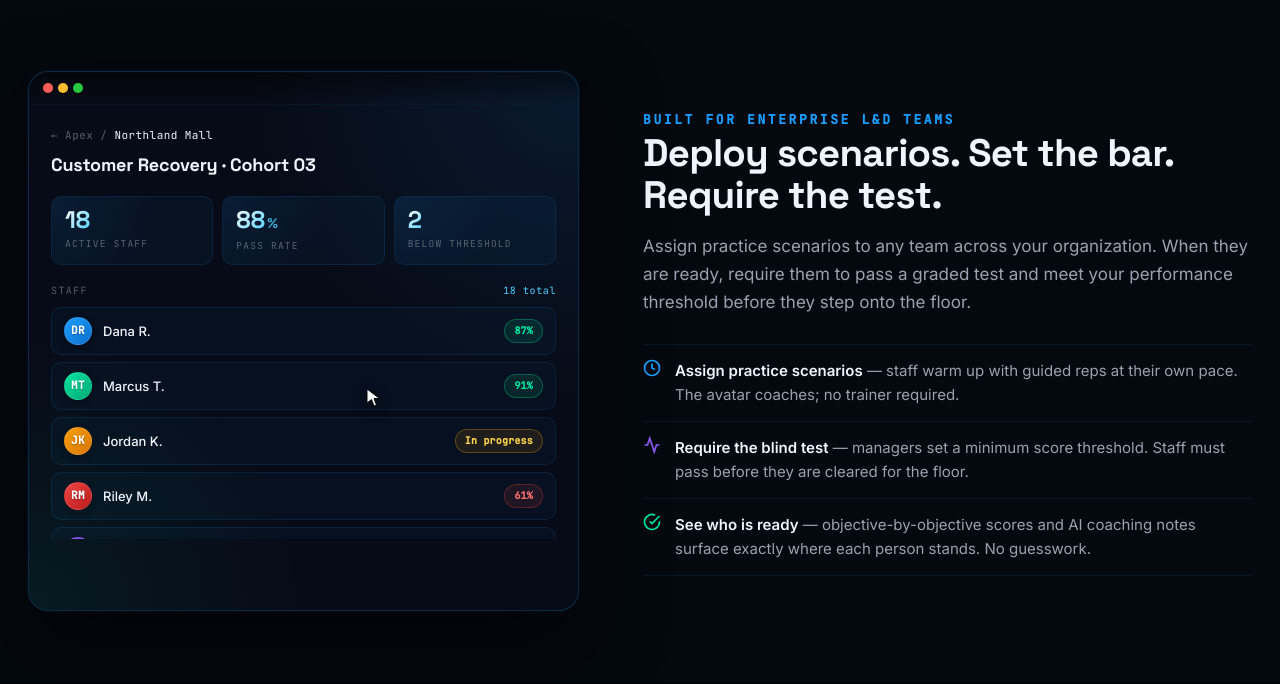
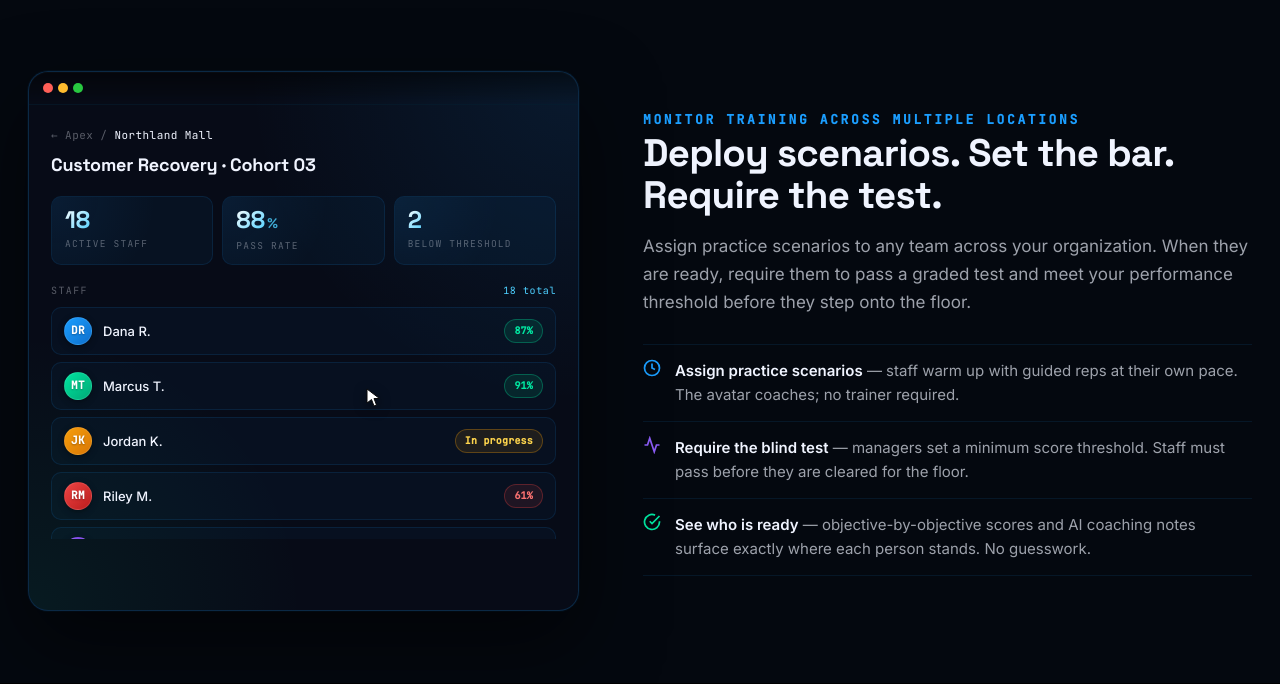
Before and after one commit to hamzaclinicalai/Bullettrain, a Flask app: page /platform in a window 1280 px wide. Shown: the part 1184-1868 px from the top of the page. Run offline with Flask 3, Linux system fonts and the light colour scheme.

Commit message:
Rename L&D teams eyebrow to Monitor Training Across Multiple Locations
https://claude.ai/code/session_017MX7MC6vchbLRgjTJwwUw9

```diff
--- a/bullettrain-demo/templates/platform.html
+++ b/bullettrain-demo/templates/platform.html
@@ -405,7 +405,7 @@
       </div>
 
       <div class="reveal reveal-delay-2">
-        <span class="eyebrow">Built for enterprise L&amp;D teams</span>
+        <span class="eyebrow">Monitor Training Across Multiple Locations</span>
         <h2>Deploy scenarios. Set the bar. Require the test.</h2>
         <p>Assign practice scenarios to any team across your organization. When they are ready, require them to pass a graded test and meet your performance threshold before they step onto the floor.</p>
         <ul>
```
